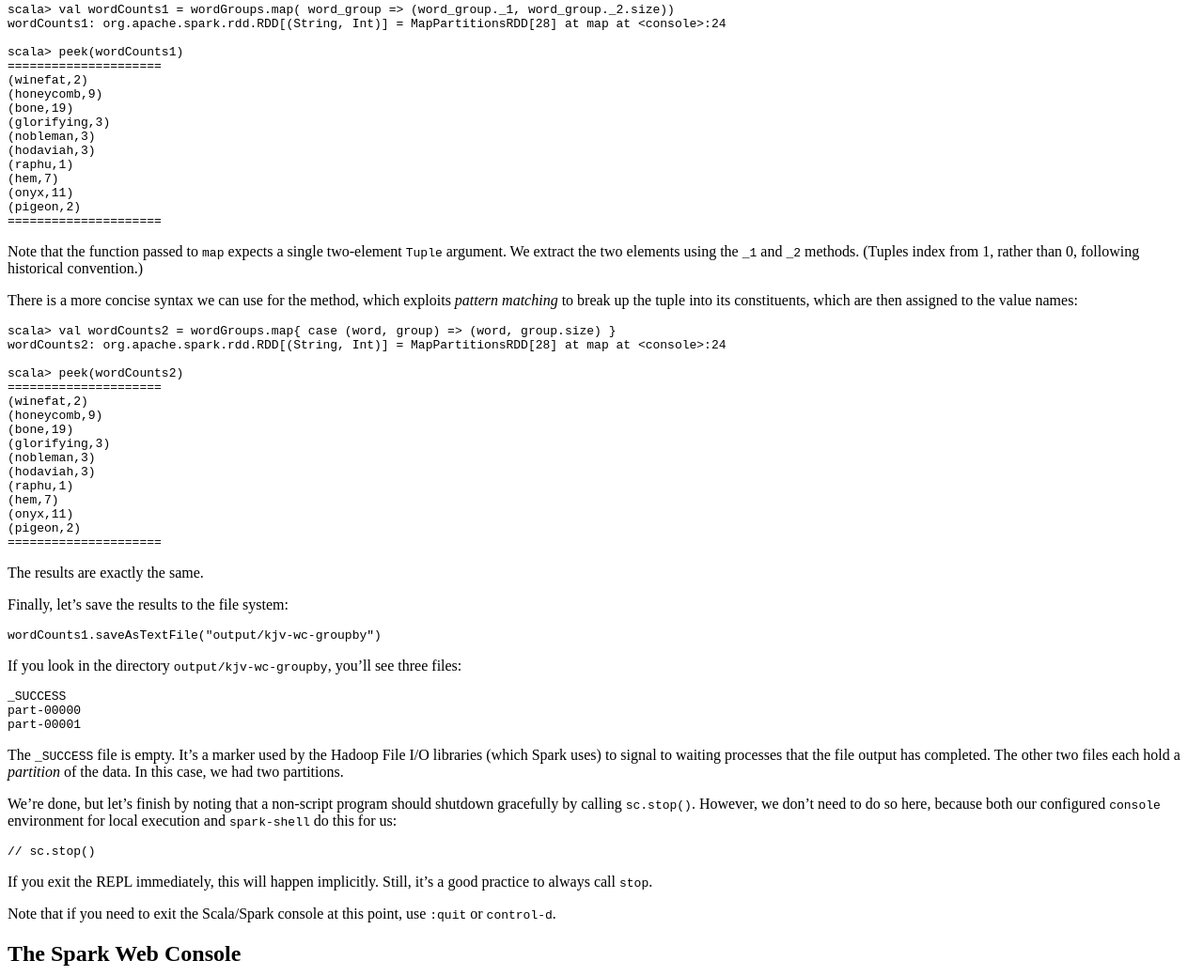
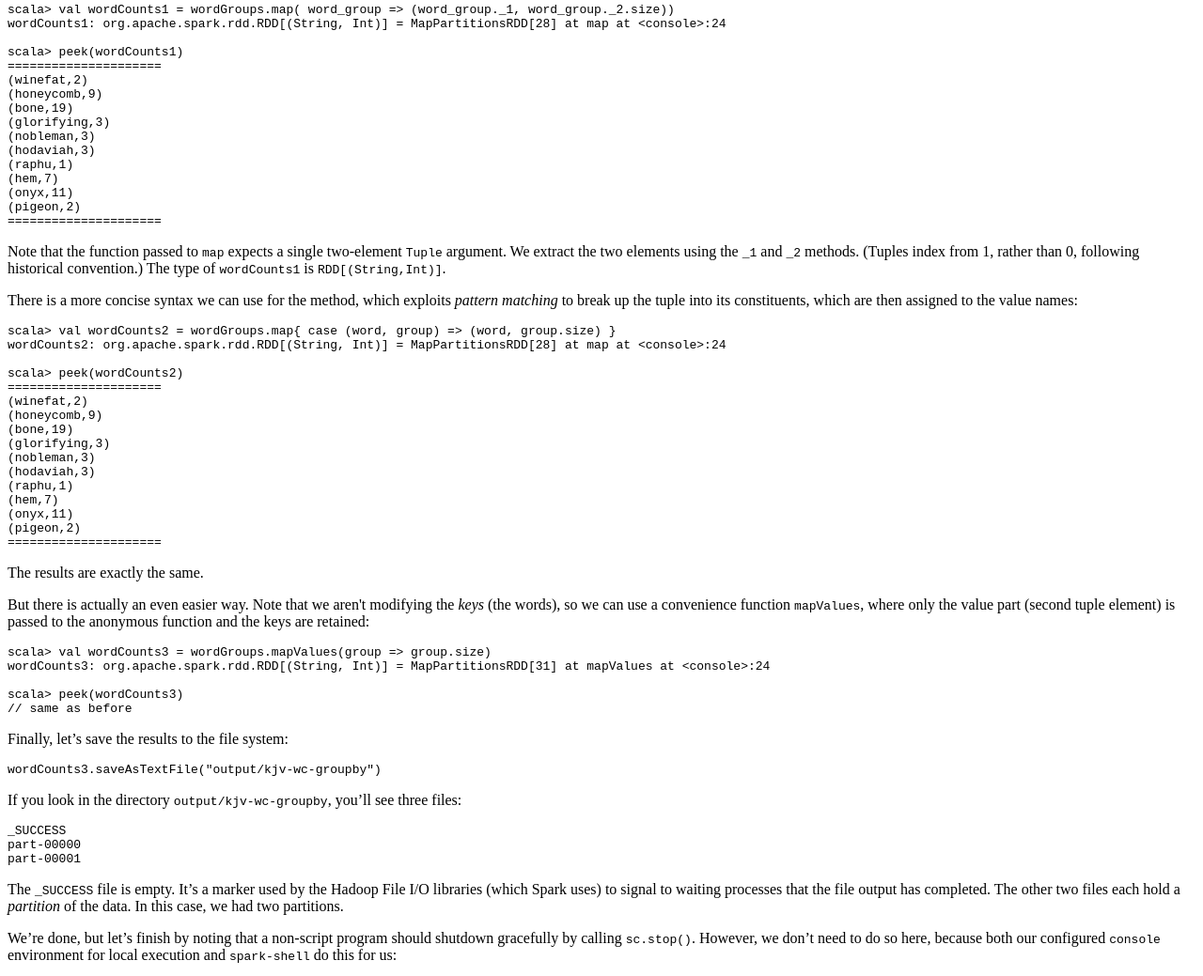
Before and after one commit to deanwampler/spark-scala-tutorial, a plain HTML site: page tutorial/index.html in a window 1280 px wide. Shown: the part 8612-9651 px from the top of the page at 94% size. Drawn offline with Linux system fonts and the light colour scheme; files whose address does not match are found by name.

Commit message:
Refined the intro word count example.

```diff
--- a/tutorial/index.html
+++ b/tutorial/index.html
@@ -411,7 +411,7 @@ scala&gt; peek(wordCounts1)
 =====================</code></pre>
 
 
-<p>Note that the function passed to <code>map</code> expects a single two-element <code>Tuple</code> argument. We extract the two elements using the <code>_1</code> and <code>_2</code> methods. (Tuples index from 1, rather than 0, following historical convention.)</p>
+<p>Note that the function passed to <code>map</code> expects a single two-element <code>Tuple</code> argument. We extract the two elements using the <code>_1</code> and <code>_2</code> methods. (Tuples index from 1, rather than 0, following historical convention.) The type of <code>wordCounts1</code> is <code>RDD[(String,Int)]</code>.</p>
 
 <p>There is a more concise syntax we can use for the method, which exploits <em>pattern matching</em> to break up the tuple into its constituents, which are then assigned to the value names:</p>
 
@@ -435,9 +435,17 @@ scala&gt; peek(wordCounts2)
 
 <p>The results are exactly the same.</p>
 
+<p>But there is actually an even easier way. Note that we aren't modifying the <em>keys</em> (the words), so we can use a convenience function <code>mapValues</code>, where only the value part (second tuple element) is passed to the anonymous function and the keys are retained:</p>
+
+<pre><code class="scala">scala&gt; val wordCounts3 = wordGroups.mapValues(group => group.size)
+wordCounts3: org.apache.spark.rdd.RDD[(String, Int)] = MapPartitionsRDD[31] at mapValues at &lt;console&gt;:24
+
+scala&gt; peek(wordCounts3)
+// same as before</code></pre>
+
 <p>Finally, let&rsquo;s save the results to the file system:</p>
 
-<pre><code class="scala">wordCounts1.saveAsTextFile(&quot;output/kjv-wc-groupby&quot;)</code></pre>
+<pre><code class="scala">wordCounts3.saveAsTextFile(&quot;output/kjv-wc-groupby&quot;)</code></pre>
 
 
 <p>If you look in the directory <code>output/kjv-wc-groupby</code>, you&rsquo;ll see three files:</p>
```
Also changed, not shown: 3 other files.
